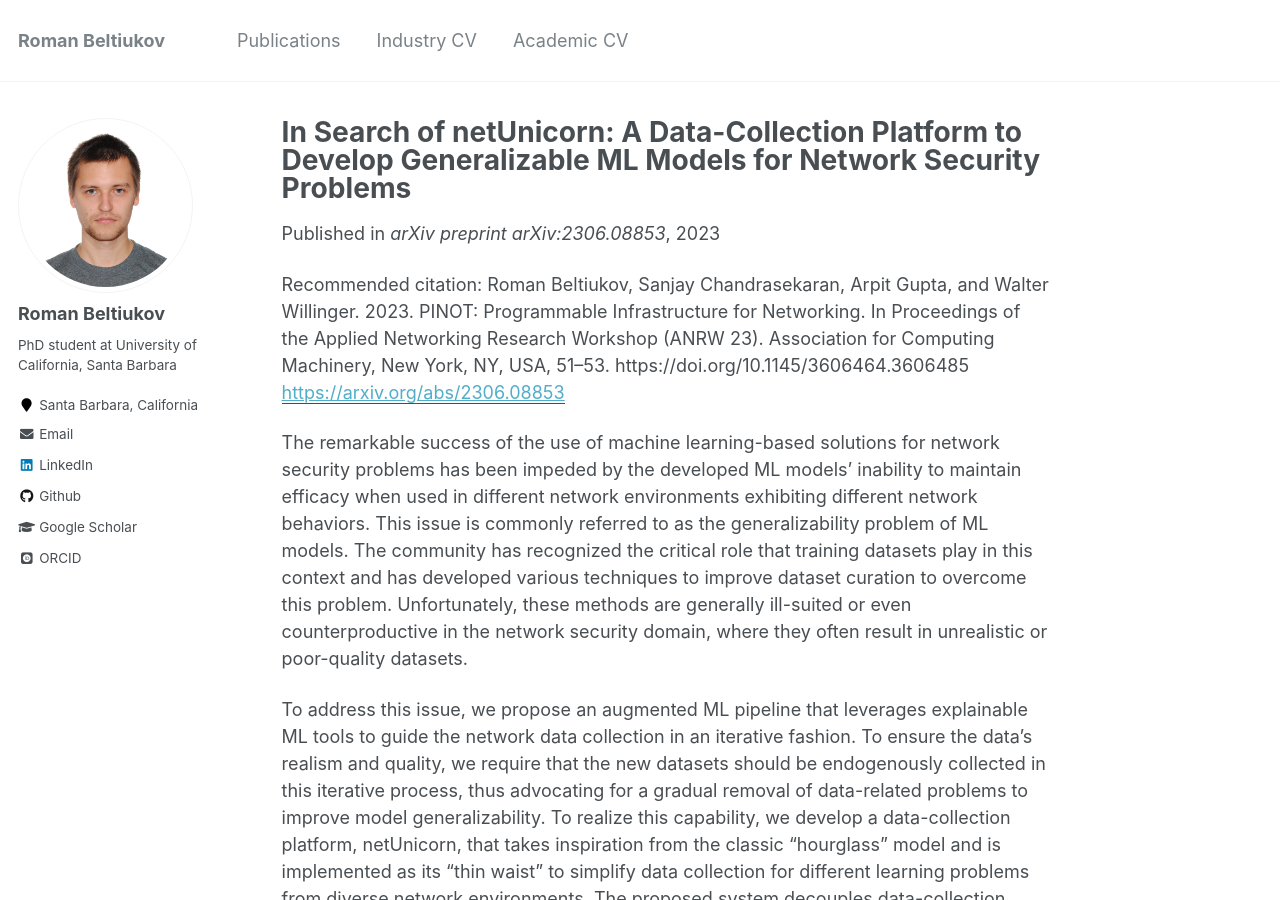
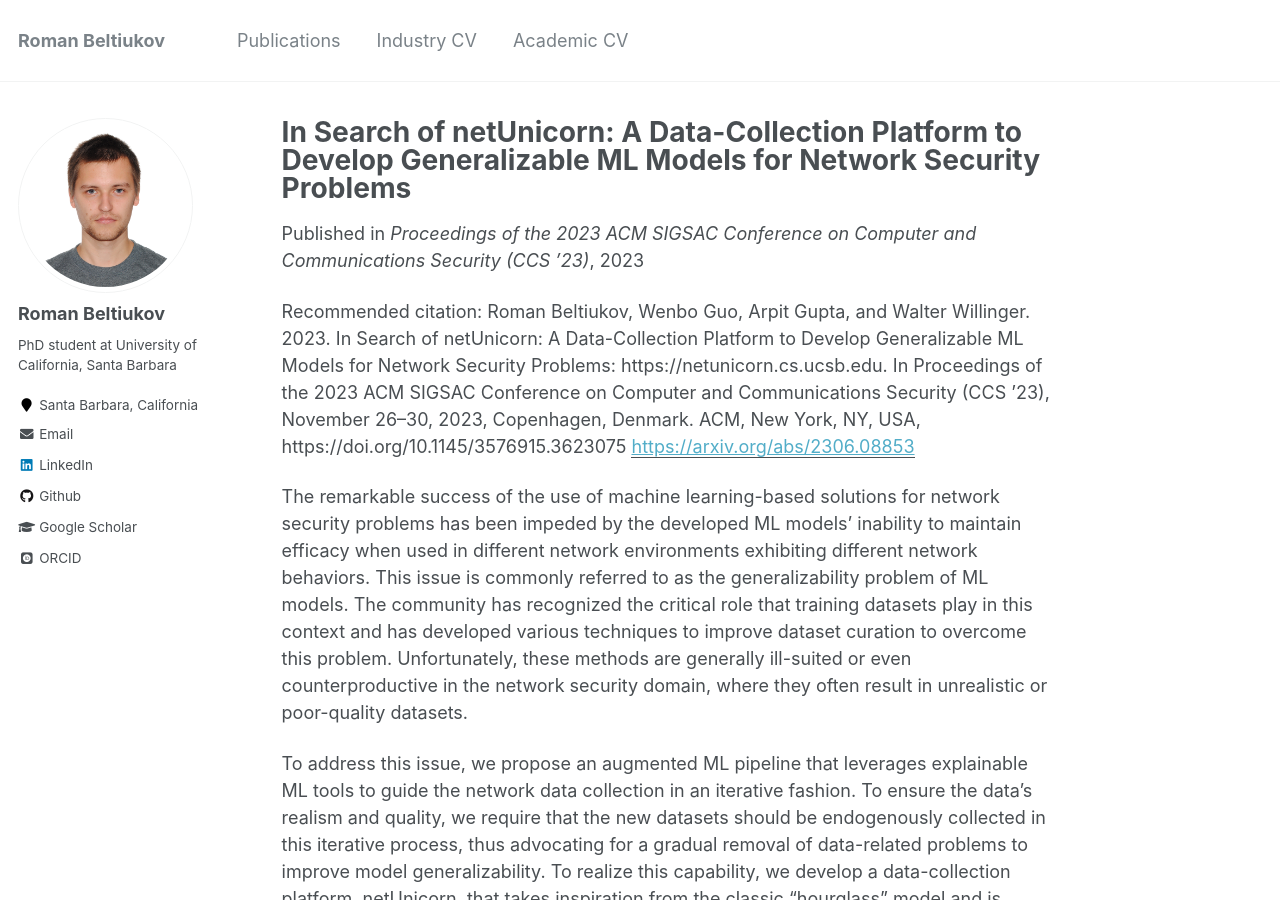
Before and after one commit to maybe-hello-world/maybe-hello-world.github.io, a Jekyll site: the page built from _publications/netunicorn.md, in a window 1280 px wide and 900 px high. Built offline with Jekyll 4.4.1, drawn with Linux system fonts in a browser that asks for light colours; some web fonts are replaced.

Commit message:
update netunicorn

```diff
--- a/_publications/netunicorn.md
+++ b/_publications/netunicorn.md
@@ -3,12 +3,12 @@ title: "In Search of netUnicorn: A Data-Collection Platform to Develop Generaliz
 collection: publications
 permalink: /publications/netunicorn
 excerpt: 'netUnicorn is a data-collection platform to develop generalizable ML models for network security problems.'
-date: 2023-06-15
-venue: 'arXiv preprint arXiv:2306.08853'
+date: 2023-11-26
+venue: 'Proceedings of the 2023 ACM SIGSAC Conference on Computer and Communications Security (CCS ’23)'
 projecturl: 'https://netunicorn.cs.ucsb.edu'
 authors: 'Roman Beltiukov, Wenbo Guo, Arpit Gupta, Walter Willinger'
 paperurl: 'https://arxiv.org/abs/2306.08853'
-citation: 'Roman Beltiukov, Sanjay Chandrasekaran, Arpit Gupta, and Walter Willinger. 2023. PINOT: Programmable Infrastructure for Networking. In Proceedings of the Applied Networking Research Workshop (ANRW 23). Association for Computing Machinery, New York, NY, USA, 51–53. https://doi.org/10.1145/3606464.3606485'
+citation: 'Roman Beltiukov, Wenbo Guo, Arpit Gupta, and Walter Willinger. 2023. In Search of netUnicorn: A Data-Collection Platform to Develop Generalizable ML Models for Network Security Problems: https://netunicorn.cs.ucsb.edu. In Proceedings of the 2023 ACM SIGSAC Conference on Computer and Communications Security (CCS ’23), November 26–30, 2023, Copenhagen, Denmark. ACM, New York, NY, USA,  https://doi.org/10.1145/3576915.3623075'
 selected: true
 ---
 The remarkable success of the use of machine learning-based solutions for network security problems has been impeded by the developed ML models' inability to maintain efficacy when used in different network environments exhibiting different network behaviors. This issue is commonly referred to as the generalizability problem of ML models. The community has recognized the critical role that training datasets play in this context and has developed various techniques to improve dataset curation to overcome this problem. Unfortunately, these methods are generally ill-suited or even counterproductive in the network security domain, where they often result in unrealistic or poor-quality datasets.
```
